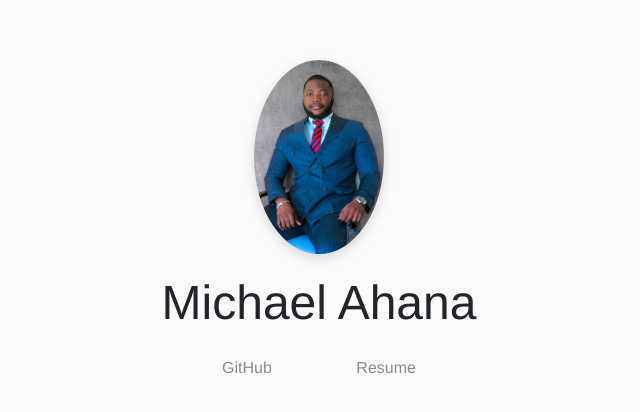
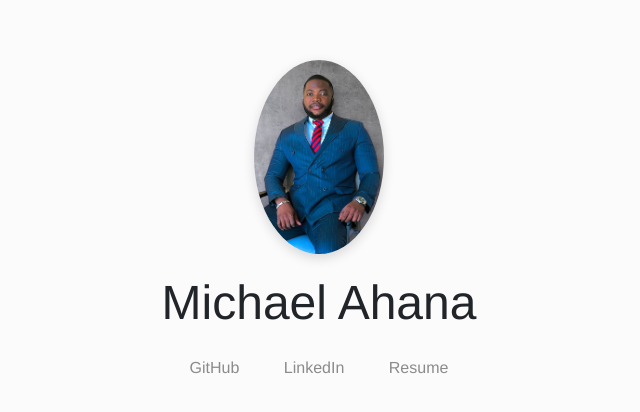
Before and after one commit to MCHANS101/MCHANS101.github.io, a plain HTML site: page index.html in a window 1280 px wide. Shown: the part 204-616 px from the top of the page, without its empty margins (321-961 px from the left). Drawn offline with nearby package versions, Linux system fonts and the light colour scheme.

Commit message:
Update index.html

```diff
--- a/index.html
+++ b/index.html
@@ -22,7 +22,7 @@
       </div>
       <div class="links text-center mt-3">
         <a target="_blank" href="https://github.com/MCHANS101">GitHub</a>
-        <a target="_blank" href="https://www.linkedin.com/in/michael-ahana"</a>
+        <a target="_blank" href="https://www.linkedin.com/in/michael-ahana">LinkedIn</a>
         <a target="_blank" href="#">Resume</a>
       </div>
     </div>
```
